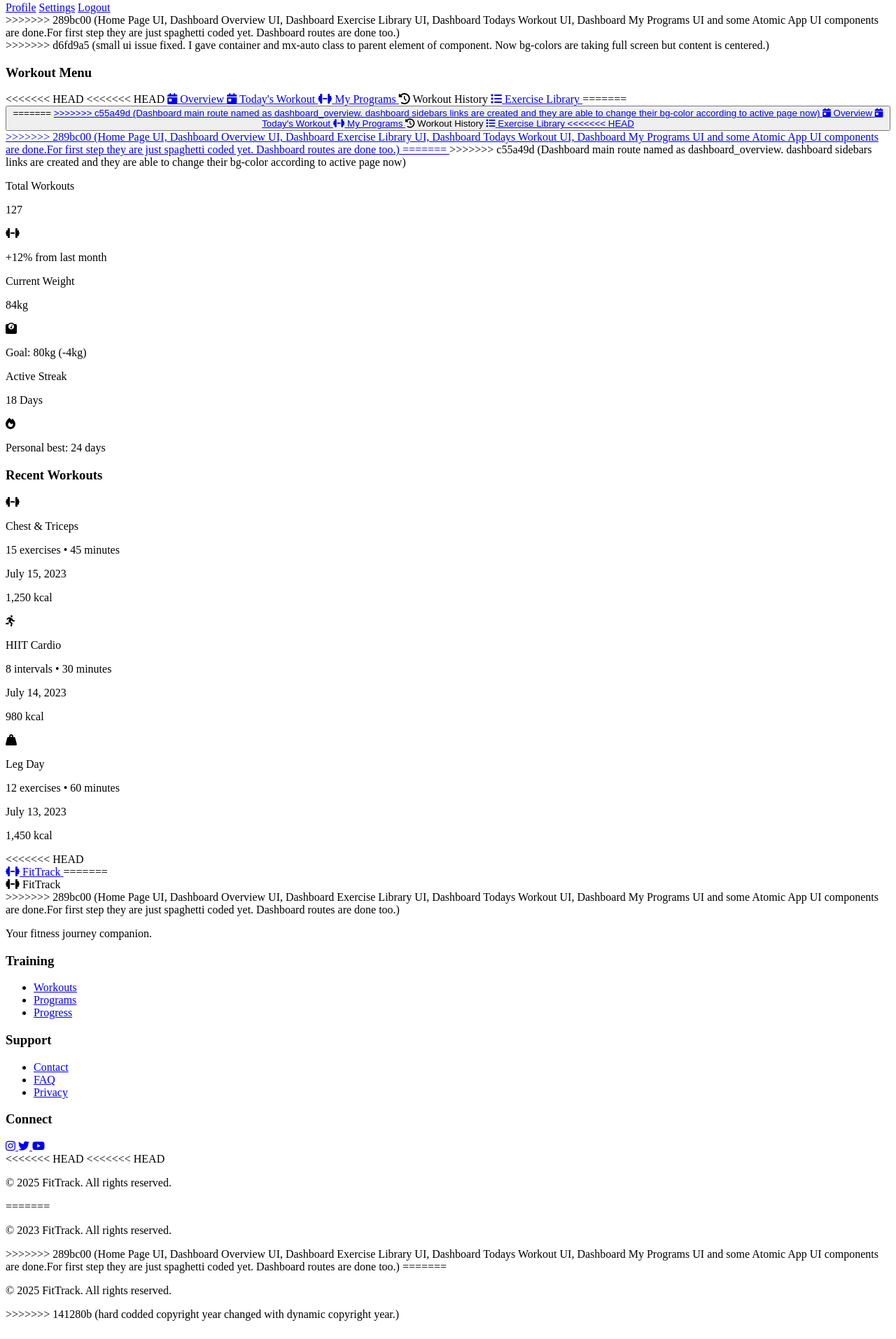
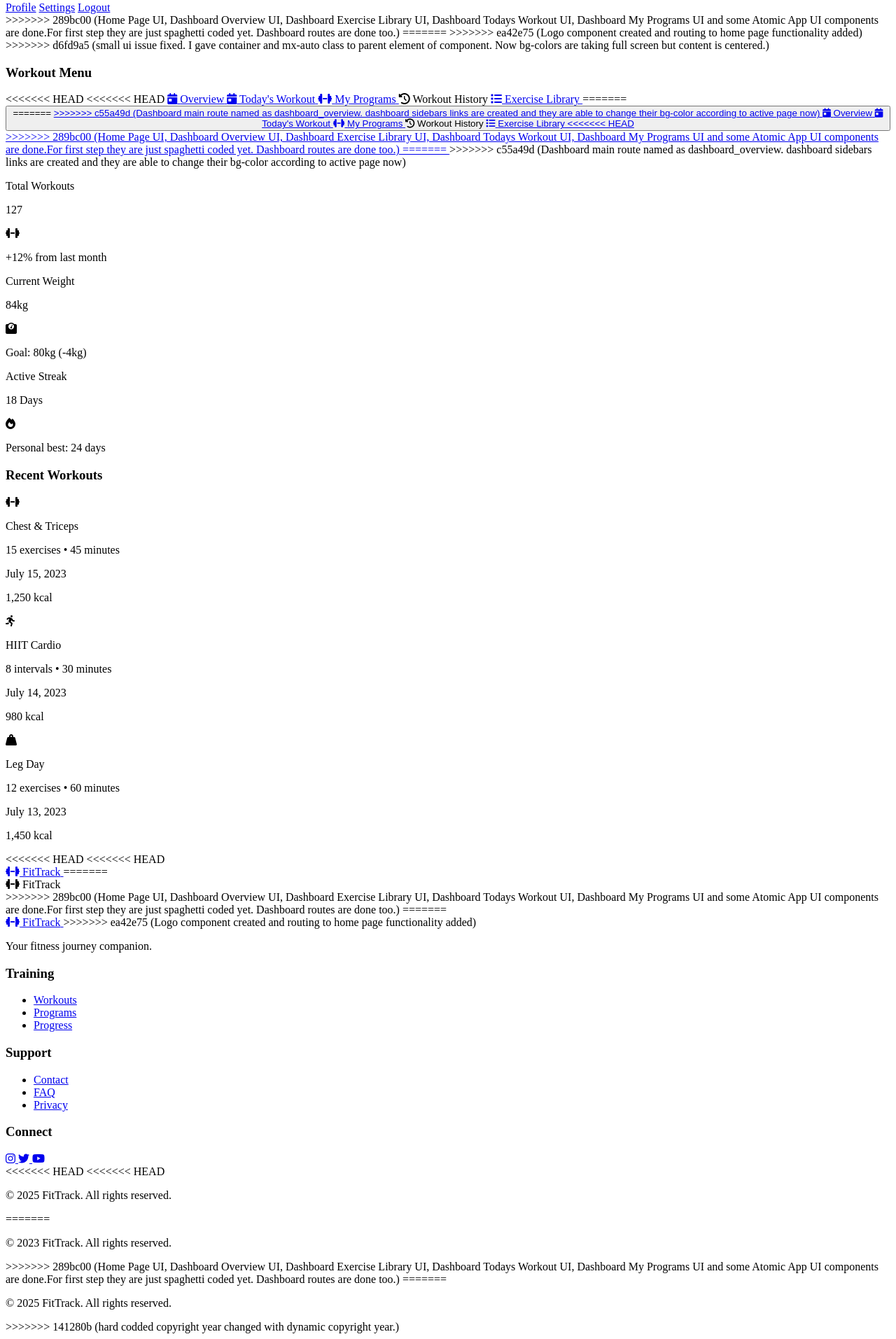
Before and after one commit to MuratAkkus0/FitTrack_fitness_exercise_tracker, a Symfony app: template templates/user_dashboard/index.html.twig in a window 1280 px wide. Shown: the part 2280-4193 px from the top of the page at 70% size. Before the commit the page ends 4167 px from the top, so only its background shows below. Run offline with Twig, Linux system fonts and the light colour scheme; the template is opened without the code that fills it, so the values that code supplies are empty; some libraries are stand-ins or nearby versions.

Commit message:
Logo component created and routing to home page functionality added ..

```diff
--- a/templates/footer.html.twig
+++ b/templates/footer.html.twig
@@ -1,6 +1,7 @@
 <footer class="bg-gray-800 text-white py-12">
 	<div class="container mx-auto px-4">
 		<div class="grid grid-cols-4 gap-8">
+<<<<<<< HEAD
 <<<<<<< HEAD
 			<div class="space-y-2">
 				{{include('logo.html.twig')}}
@@ -12,6 +13,11 @@
 					<span class="text-xl font-bold">FitTrack</span>
 				</div>
 >>>>>>> 289bc00 (Home Page UI, Dashboard Overview UI, Dashboard Exercise Library UI, Dashboard Todays Workout UI, Dashboard My Programs UI and some Atomic App UI components are done.For first step they are just spaghetti coded yet.  Dashboard routes are done too.)
+=======
+			<div class="space-y-2">
+				{{include('logo.html.twig')}}
+
+>>>>>>> ea42e75 (Logo component created and routing to home page functionality added)
 				<p class="text-gray-400">Your fitness journey companion.</p>
 			</div>
 			<div>
--- a/templates/navbar.html.twig
+++ b/templates/navbar.html.twig
@@ -1,4 +1,7 @@
 <<<<<<< HEAD
+<<<<<<< HEAD
+=======
+>>>>>>> ea42e75 (Logo component created and routing to home page functionality added)
 <nav class="bg-indigo-900 text-white shadow-lg">
 	<div class="container mx-auto px-4 py-3 flex justify-between items-center">
 		{{include('logo.html.twig')}}
@@ -19,6 +22,7 @@
 		</div>
 	</div>
 </nav>
+<<<<<<< HEAD
 =======
     <nav class="bg-indigo-900 text-white shadow-lg">
         <div class="container mx-auto px-4 py-3 flex justify-between items-center">
@@ -45,3 +49,5 @@
         </div>
     </nav>
 >>>>>>> 289bc00 (Home Page UI, Dashboard Overview UI, Dashboard Exercise Library UI, Dashboard Todays Workout UI, Dashboard My Programs UI and some Atomic App UI components are done.For first step they are just spaghetti coded yet.  Dashboard routes are done too.)
+=======
+>>>>>>> ea42e75 (Logo component created and routing to home page functionality added)
```
